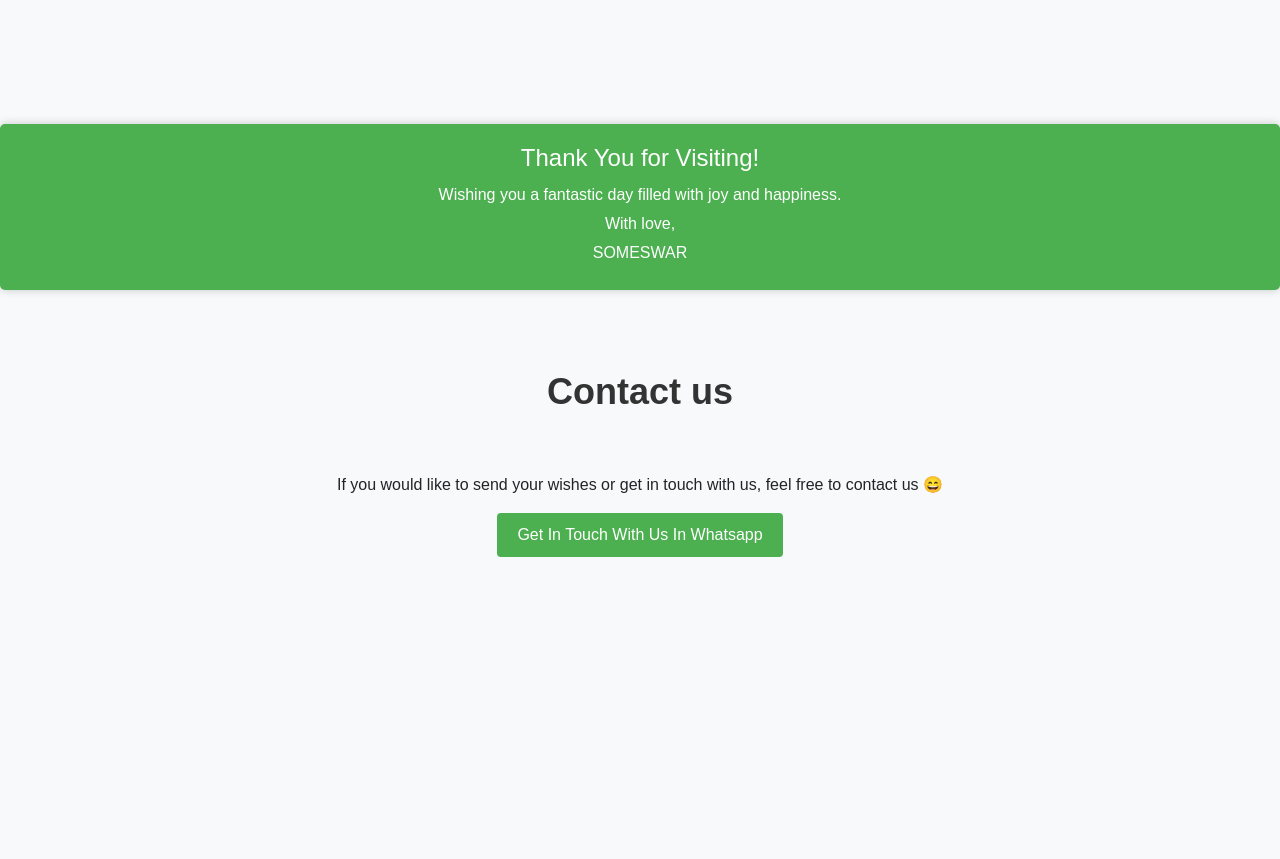
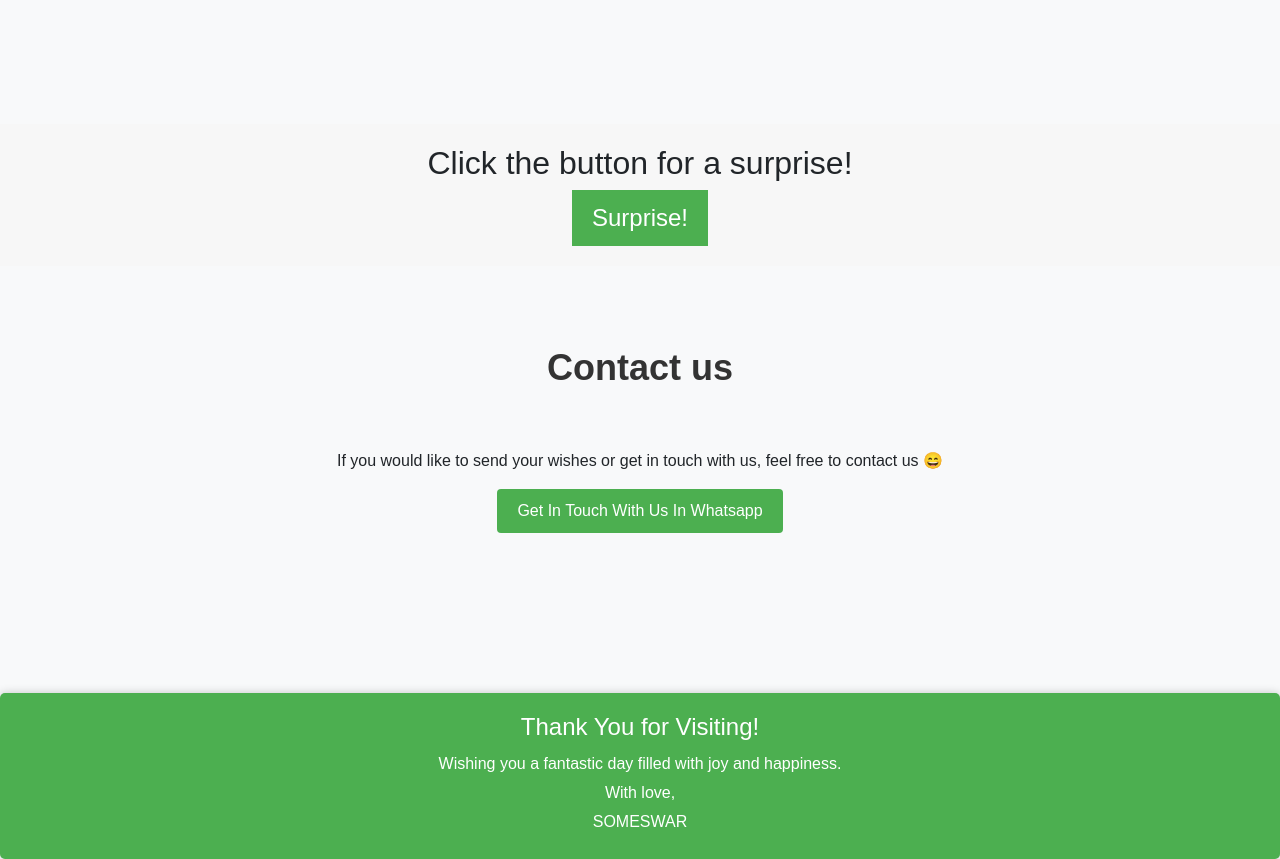
Before and after one commit to someswar735/birthday.github.io, a plain HTML site: page index.html in a window 1280 px wide. Shown: the part 7620-8479 px from the top of the page. Before the commit the page ends 8337 px from the top, so only its background shows below. Drawn offline with nearby package versions, Linux system fonts and the light colour scheme.

Commit message:
Update index.html

```diff
--- a/index.html
+++ b/index.html
@@ -302,10 +302,28 @@
   background-color: #45a049;
 }
 
+.surprise-section {
+            background-color: #f7f7f7;
+            padding: 20px;
+            text-align: center;
+        }
+        .surprise-button {
+            font-size: 24px;
+            padding: 10px 20px;
+            background-color: #4CAF50;
+            border: none;
+            color: #fff;
+            cursor: pointer;
+        }
+  </style>
 
+<script>
+  function revealSurprise() {
+      var surpriseElement = document.getElementById("surprise-content");
+      surpriseElement.style.display = "block";
+  }
+</script>
 
-
-  </style>
 </head>
 
 <body>
@@ -314,6 +332,33 @@
     function showAlert() {
         alert("Redirecting To  Whatsapp");
     }
+</script>
+<script>
+  function triggerPrank() {
+      var confirmation = confirm("Do you want to proceed to **** website ?");
+
+      if (confirmation) {
+          window.location.href = "https://pranx.com/win10-update/";
+      } else {
+          window.location.href = "https://www.websiteB.com";
+      }
+
+      var messages = [
+          "Oops! You've been pranked!",
+          "Surprise! That was a prank!",
+          "Ha! Gotcha! Pranked again!",
+          "Expect the unexpected! Pranked!",
+          "Haha! You fell for it! Pranked!"
+      ];
+
+      var randomIndex = Math.floor(Math.random() * messages.length);
+      var prankMessage = messages[randomIndex];
+
+      alert(prankMessage);
+      setTimeout(triggerPrank, 1000);
+
+      // Add more prank actions here, like animations or unexpected events
+  }
 </script>
 
   <div class="jumbotron">
@@ -448,6 +493,25 @@
         <br>
         <br>
 
+        <div class="surprise-section">
+          <h2>Click the button for a surprise!</h2>
+          <button class="surprise-button" onclick="triggerPrank()">Surprise!</button>
+      </div>
+
+        <div class="section">
+          <div class="section-heading">
+            <h2>Contact us</h2>
+          </div>
+          <div class="section-content">
+            <p>If you would like to send your wishes or get in touch with us, feel free to contact us &#128516;</p>
+            <a href="https://wa.me/9951904116" target="_blank">
+              <button onclick="showAlert()" class="green-button">Get In Touch With Us In Whatsapp</button>
+            </a>
+
+          </div>
+        </div>
+      </div>
+
         <footer>
           <div class="closing-card">
             <div class="card-content">
@@ -459,20 +523,6 @@
           </div>
         </footer>
 
-
-    <div class="section">
-      <div class="section-heading">
-        <h2>Contact us</h2>
-      </div>
-      <div class="section-content">
-        <p>If you would like to send your wishes or get in touch with us, feel free to contact us &#128516;</p>
-        <a href="https://wa.me/9951904116" target="_blank">
-          <button onclick="showAlert()" class="green-button">Get In Touch With Us In Whatsapp</button>
-        </a>
-
-      </div>
-    </div>
-  </div>
   <script src="C:\Users\PRINC\OneDrive\Desktop\Happy Birthday\dhanesh1.js"></script>
 
   <script src="https://code.jquery.com/jquery-3.5.1.slim.min.js"></script>
```
